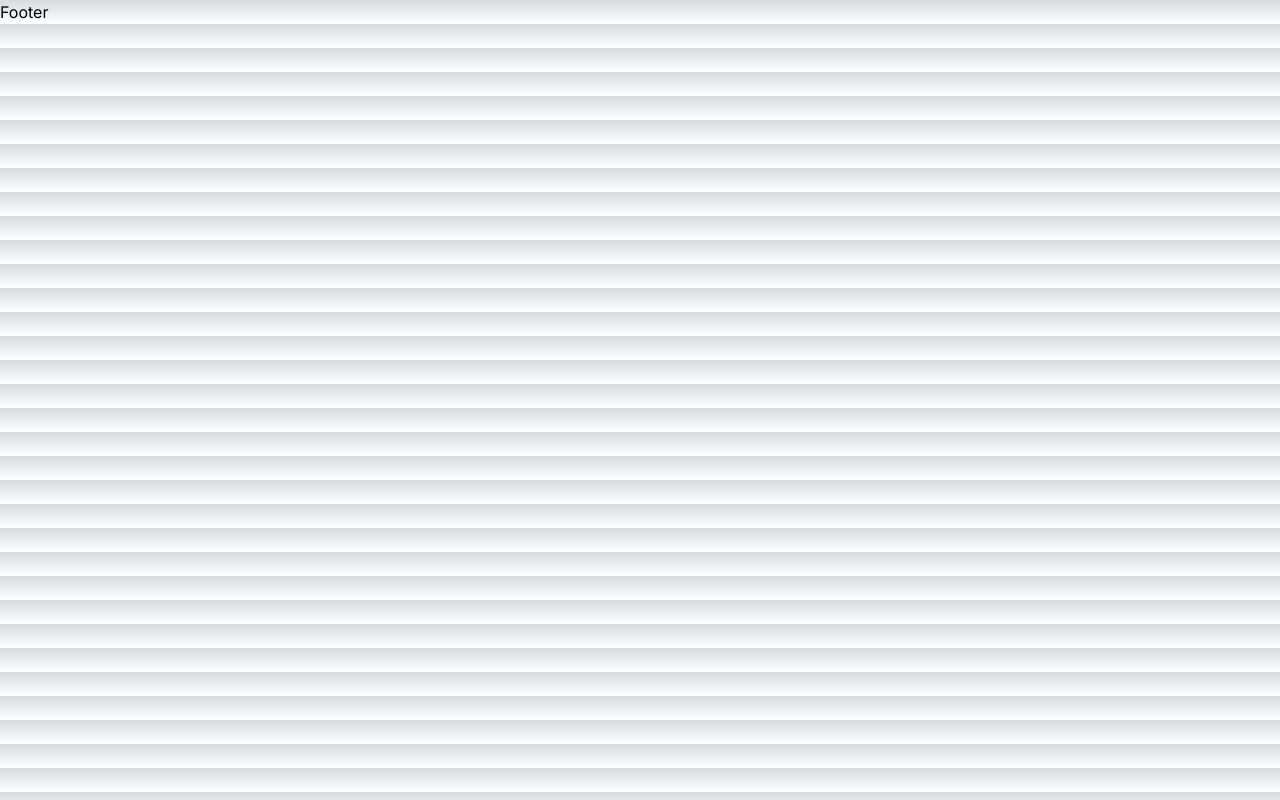
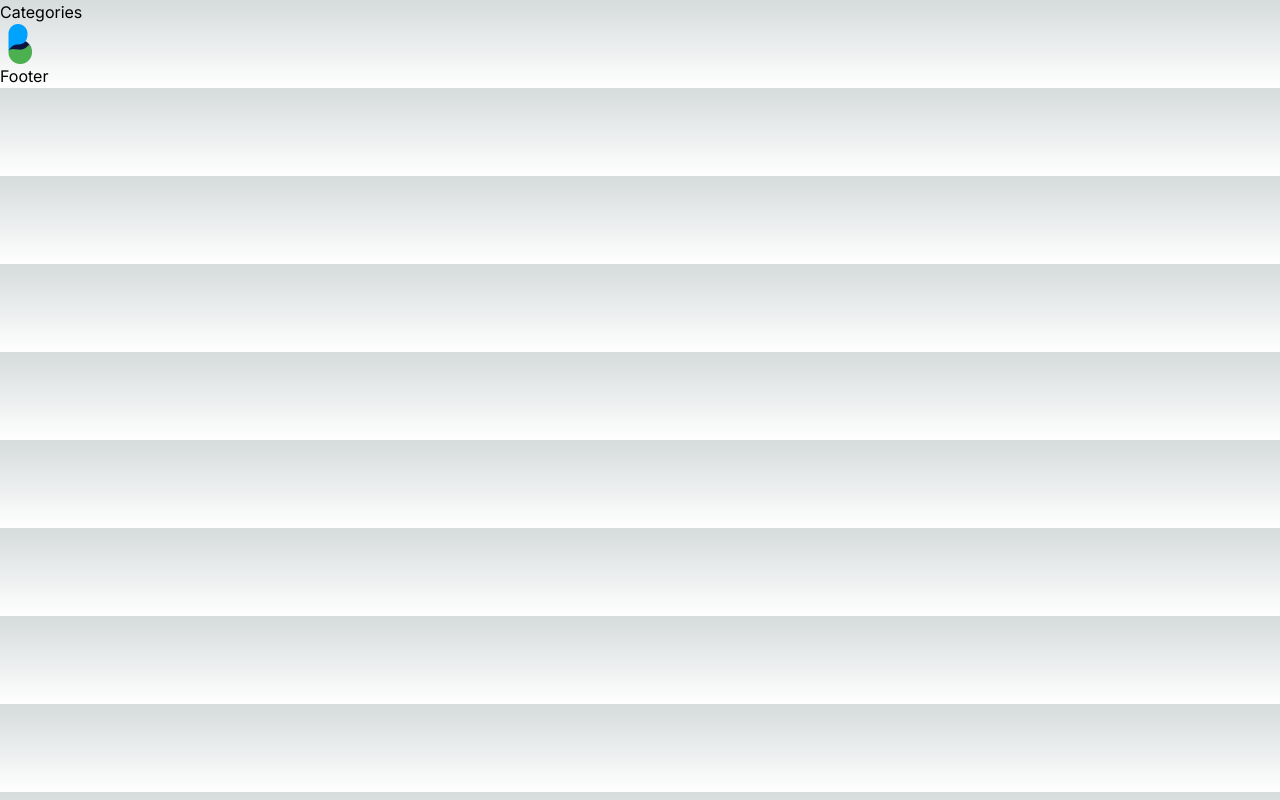
Before and after one commit to DASHAAAD/byway, a Next.js app: page / in a window 1280 px wide. Built offline with nearby package versions, Linux system fonts and the light colour scheme.

Commit message:
логотип

```diff
--- a/src/components/logo/Logo.tsx
+++ b/src/components/logo/Logo.tsx
@@ -1,8 +1,15 @@
 import React from 'react'
+import Image from 'next/image'
+import logo from '../../image/logo.svg'
 
 const Logo = () => {
   return (
-    <div>Logo</div>
+    <a href="#">
+      <Image
+        src={logo}
+        alt="logo header"
+      />
+    </a>
   )
 }
 
--- a/src/sections/Header/Header.tsx
+++ b/src/sections/Header/Header.tsx
@@ -1,8 +1,11 @@
 import React from 'react'
+import Logo from '@/components/logo/Logo'
 
 const Header = () => {
     return (
         <>
+            <a href="#">Categories</a>
+            <Logo />
         </>
     )
 }
```
Also changed, not shown: src/image/logo.svg (added).
